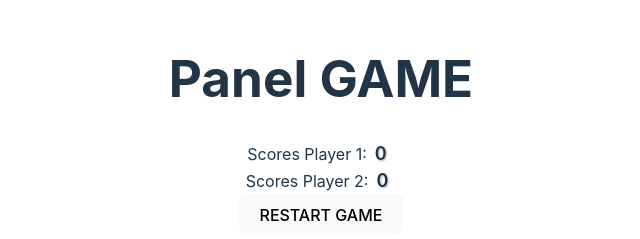
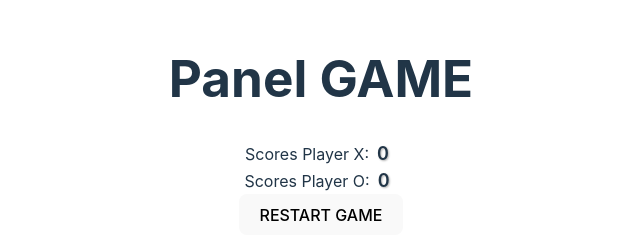
Before and after one commit to AlexandrSherbina/tic-tac-toe-react, a React (Vite) app: page / in a window 1280 px wide. Shown: the part 157-396 px from the top of the page, without its empty margins (319-959 px from the left). Built offline with nearby package versions, Linux system fonts and the light colour scheme.

Commit message:
setting  points panel

```diff
--- a/src/App.tsx
+++ b/src/App.tsx
@@ -1,5 +1,5 @@
 import "./styles.scss";
-import BoardComponent from "./BoadComponent/BoardComponent";
+import BoardComponent from "./BoardComponent/BoardComponent";
 import PanelGame from "./PanelGame/PanelGame";
 import { useState } from "react";
 
--- a/src/PanelGame/ScoresPanel/ScoresPanel.tsx
+++ b/src/PanelGame/ScoresPanel/ScoresPanel.tsx
@@ -6,14 +6,12 @@ interface ScoresPanelProps {
 const ScoresPanel: React.FC<ScoresPanelProps> = ({ scores }) => {
   return (
     <div className="container-scores-game">
-      <div className="player-game">
-        Scores Player 1:
-        <span className="scores-player">{scores.X}</span>
-      </div>
-      <div className="player-game">
-        Scores Player 2:
-        <span className="scores-player">{scores.O}</span>
-      </div>
+      {Object.entries(scores).map(([player, score], i) => (
+        <div key={`key-${player}-score-${i}`} className="player-game">
+          Scores Player {player}:
+          <span className="scores-player">{score * 100}</span>
+        </div>
+      ))}
     </div>
   );
 };
```
Also changed, not shown: src/BoardComponent/BoardComponent.scss (renamed from src/BoadComponent/BoardComponent.scss), src/BoardComponent/BoardComponent.tsx (renamed from src/BoadComponent/BoardComponent.tsx).
